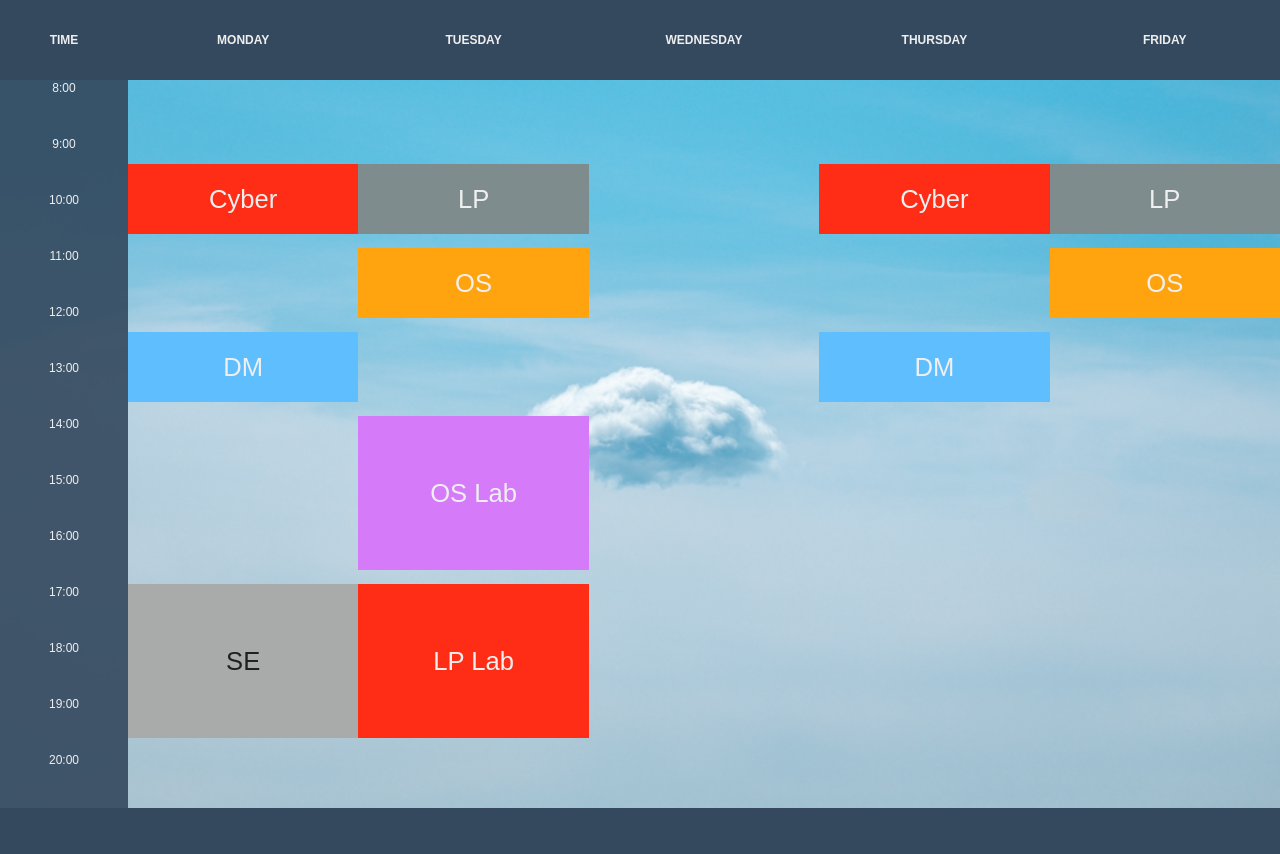
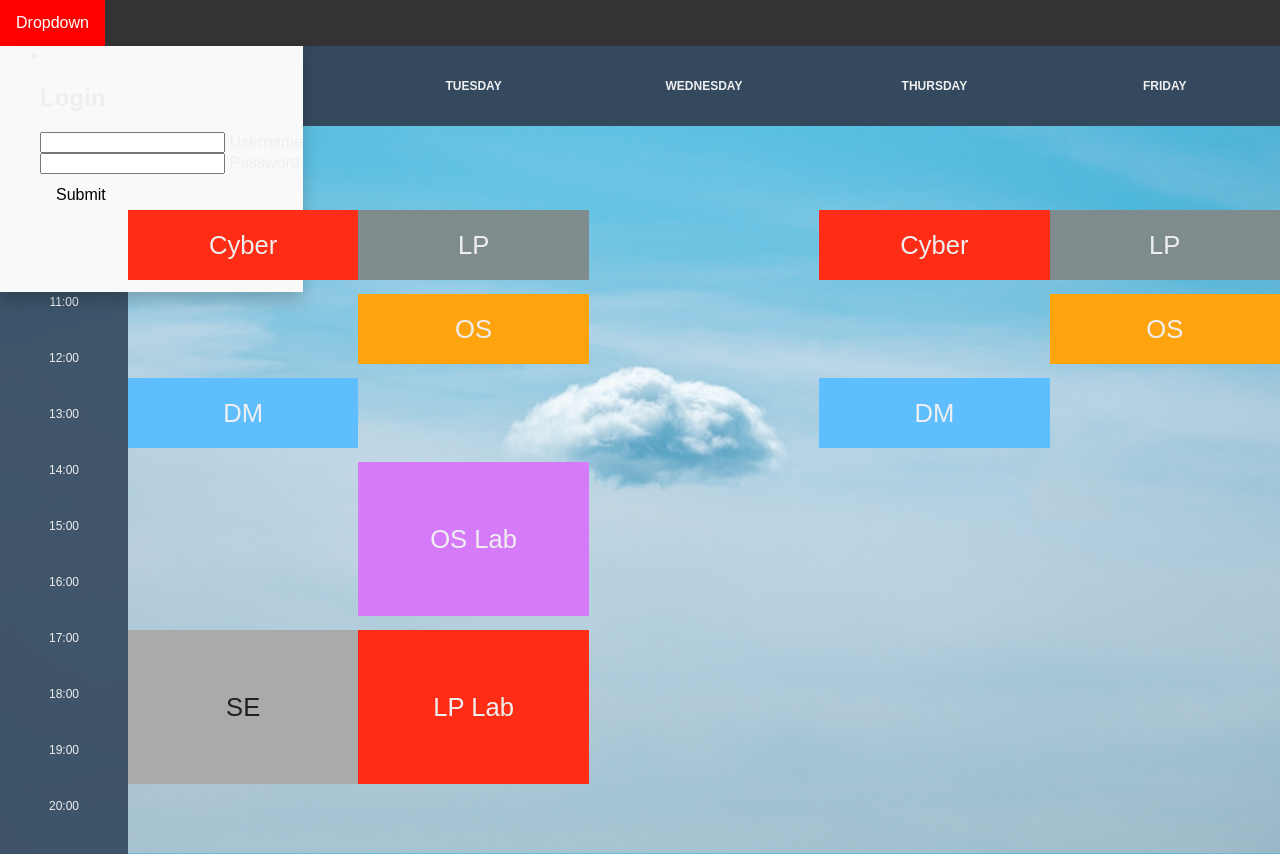
Before and after one commit to jacylin873/Edu-Planner, a PHP site: page /calendar.html in a window 1280 px wide. Before the commit the page ends 808 px from the top, so only its background shows below. Run offline with PHP 8.4, Linux system fonts and the light colour scheme.

Commit message:
prototype

```diff
--- a/calendar.css
+++ b/calendar.css
@@ -14,6 +14,65 @@ body {
   background-size: cover;
 }
 
+.navbar {
+  overflow: hidden;
+  background-color: #333;
+}
+
+.navbar p {
+  float: left;
+  font-size: 16px;
+  color: white;
+  text-align: center;
+  padding: 14px 16px;
+  text-decoration: none;
+}
+
+.dropdown {
+  float: left;
+  overflow: hidden;
+}
+
+.dropdown .dropbtn {
+  font-size: 16px;
+  border: none;
+  outline: none;
+  color: white;
+  padding: 14px 16px;
+  background-color: inherit;
+  font-family: inherit;
+  margin: 0;
+}
+
+.navbar a:hover, .dropdown:hover .dropbtn {
+  background-color: red;
+}
+
+.dropdown-content {
+  display: none;
+  position: absolute;
+  background-color: #f9f9f9;
+  min-width: 160px;
+  box-shadow: 0px 8px 16px 0px rgba(0,0,0,0.2);
+  z-index: 1;
+}
+
+.dropdown-content a {
+  float: none;
+  color: black;
+  padding: 12px 16px;
+  text-decoration: none;
+  display: block;
+  text-align: left;
+}
+
+.dropdown-content a:hover {
+  background-color: #ddd;
+}
+
+.dropdown:hover .dropdown-content {
+  display: block;
+}
 .day {
 /*
  Sets width and height of the day class based on percentage of view values (Ramses)
--- a/calendar.html
+++ b/calendar.html
@@ -1,4 +1,5 @@
 <!DOCTYPE html>
+
 <head>
     <link rel="stylesheet" href="calendar.css">
     <meta charset="UTF-8">
@@ -6,8 +7,47 @@
 </head>
 
 <body>
+    <header>
+
+        <div class="navbar">
+            <div class="dropdown">
+                <button class="dropbtn">Dropdown
+                    <i class="fa fa-caret-down"></i>
+                </button>
+                <div class="dropdown-content">
+                    <p>
+                    <div class="login-box">
+                        <li>
+                            <ol>
+                                <h2>Login</h2>
+                                <form>
+                                    <div class="user-box">
+                                        <input type="text" name="" required="">
+                                        <label>Username</label>
+                                    </div>
+                                    <div class="user-box">
+                                        <input type="password" name="" required="">
+                                        <label>Password</label>
+                                    </div>
+                                    <a href="#">
+                                        <span></span>
+                                        <span></span>
+                                        <span></span>
+                                        <span></span>
+                                        Submit
+                                    </a>
+                                </form>
+                            </ol>
+                        </li>
+
+                    </div>
+                    </p>
+                </div>
+            </div>
+        </div>
+    </header>
     <div class="day time">
-    <!--DIV for the hours of the day (Ramses)-->
+        <!--DIV for the hours of the day (Ramses)-->
         <div class="day_title">Time</div>
         <div class="hour">8:00</div>
         <div class="hour">9:00</div>
@@ -57,10 +97,11 @@
 
     <div class="day friday">
         <!--DIV for Friday (Ramses)-->
-      <div class="day_title">Friday</div>
-      <div class="class first930 normal gray" details="Language Processing 9:30-10:45">LP</div>
-      <div class="class short spacing"></div>
-      <div class="class normal orange" details="Operating Systems 11:00-12:15">OS</div>
+        <div class="day_title">Friday</div>
+        <div class="class first930 normal gray" details="Language Processing 9:30-10:45">LP</div>
+        <div class="class short spacing"></div>
+        <div class="class normal orange" details="Operating Systems 11:00-12:15">OS</div>
     </div>
 </body>
+
 </html>
```
